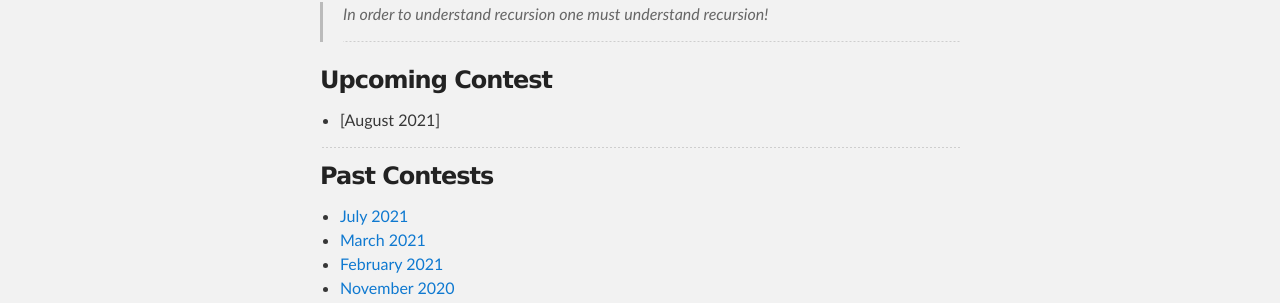
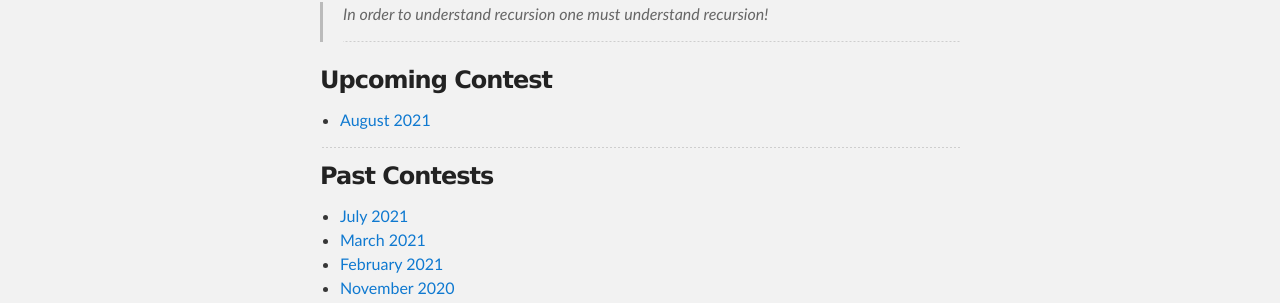
Before and after one commit to ieee-uvce-cs/ncode, a Jekyll site: the page built from index.md, in a window 1280 px wide. Shown: the part 294-597 px from the top of the page. Built offline with Jekyll 4.4.1, drawn with Linux system fonts in a browser that asks for light colours; part of the change alters nothing that is shown.

```diff
--- a/index.md
+++ b/index.md
@@ -6,7 +6,7 @@ layout: default
 * * *
 
 ### Upcoming Contest
-- [August 2021]
+- [August 2021](https://www.hackerrank.com/uvce-ncode-august-2021)
 
 * * *
 
```
